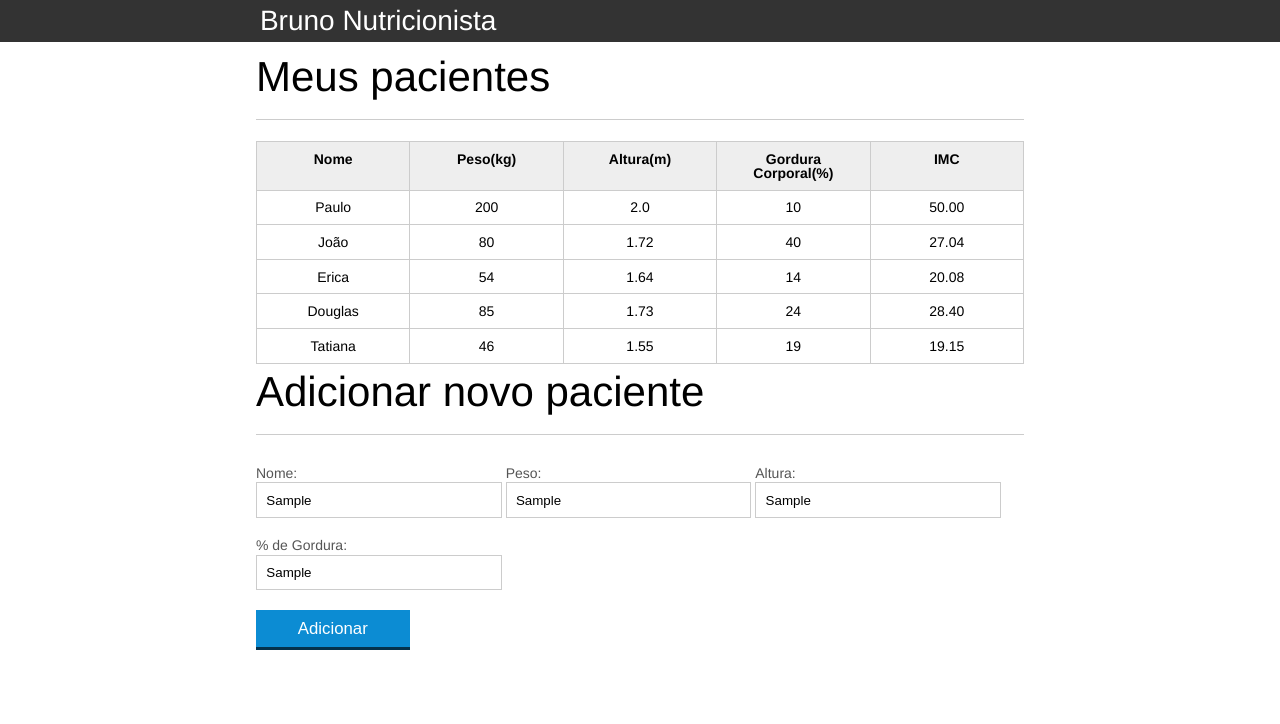
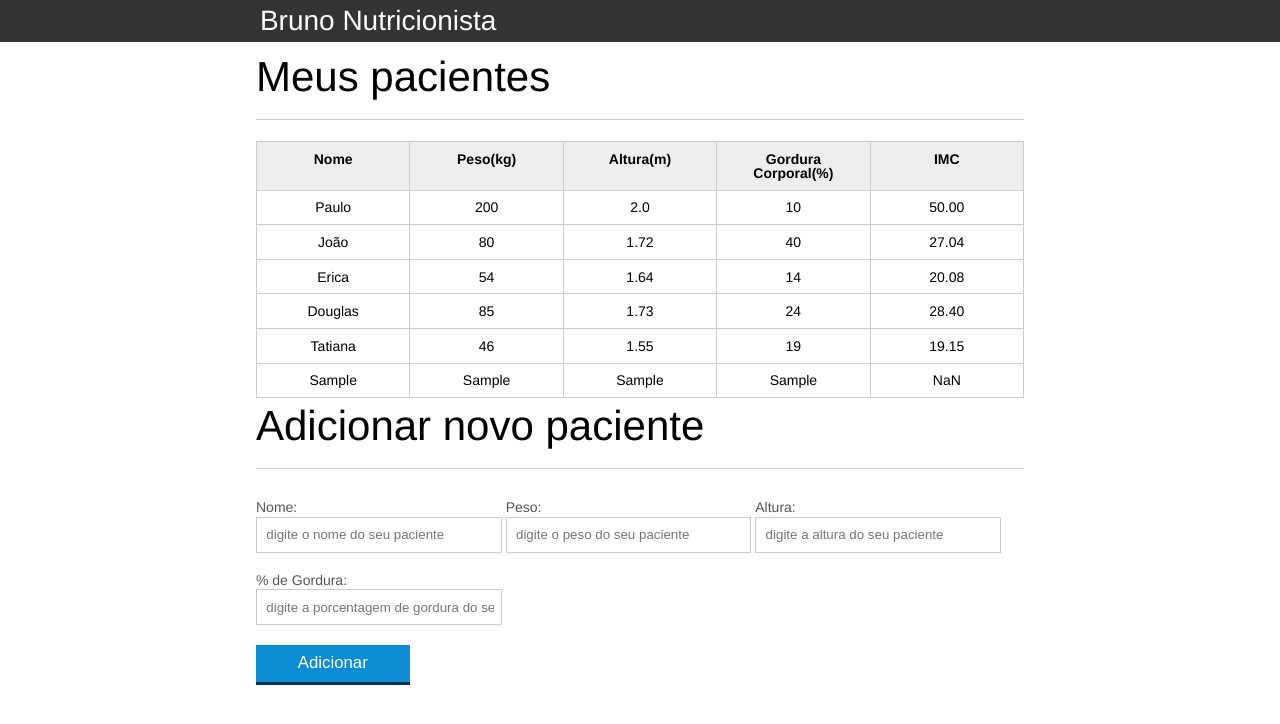
Before and after one commit to brunoamil/projectJS, a plain HTML site: page projectOne/index.html in a window 1280 px wide. Both pictures are taken after typing "Sample", "Sample", "Sample", "Sample" into the empty fields and a click on the button "Adicionar". Drawn offline with Linux system fonts and the light colour scheme.

Commit message:
calculando o imc e adicionando na tabela

```diff
--- a/projectOne/index.html
+++ b/projectOne/index.html
@@ -1,14 +1,13 @@
 <!DOCTYPE html>
 <html lang="pt-br">
   <head>
-		<meta charset="UTF-8">
+    <meta charset="UTF-8" />
     <title>Aparecida Nutrição</title>
-		<link rel="icon" href="favicon.ico" type="image/x-icon">
-		<link rel="stylesheet" type="text/css" href="css/reset.css">
-		<link rel="stylesheet" type="text/css" href="css/index.css">
+    <link rel="icon" href="favicon.ico" type="image/x-icon" />
+    <link rel="stylesheet" type="text/css" href="css/reset.css" />
+    <link rel="stylesheet" type="text/css" href="css/index.css" />
   </head>
   <body>
-
     <header>
       <div class="container">
         <h2 class="titulo">Aparecida Nutrição</h2>
@@ -36,7 +35,7 @@
               <td class="info-imc">0</td>
             </tr>
 
-						<tr class="paciente" >
+            <tr class="paciente">
               <td class="info-nome">João</td>
               <td class="info-peso">80</td>
               <td class="info-altura">1.72</td>
@@ -44,7 +43,7 @@
               <td class="info-imc">0</td>
             </tr>
 
-						<tr class="paciente" >
+            <tr class="paciente">
               <td class="info-nome">Erica</td>
               <td class="info-peso">54</td>
               <td class="info-altura">1.64</td>
@@ -59,7 +58,7 @@
               <td class="info-gordura">24</td>
               <td class="info-imc">0</td>
             </tr>
-						<tr class="paciente" >
+            <tr class="paciente">
               <td class="info-nome">Tatiana</td>
               <td class="info-peso">46</td>
               <td class="info-altura">1.55</td>
@@ -70,29 +69,55 @@
         </table>
         <!-- Adicionando novo paciente -->
         <h2 id="titulo-form">Adicionar novo paciente</h2>
-				<form>
+        <form id="form-adiciona">
           <div class="grupo">
             <label for="nome">Nome:</label>
-						<input id="nome" name="nome" type="text" placeholder="digite o nome do seu paciente" class="campo">
+            <input
+              id="nome"
+              name="nome"
+              type="text"
+              placeholder="digite o nome do seu paciente"
+              class="campo"
+            />
           </div>
           <div class="grupo">
             <label for="peso">Peso:</label>
-						<input id="peso" name="peso" type="text" placeholder="digite o peso do seu paciente" class="campo campo-medio">
+            <input
+              id="peso"
+              name="peso"
+              type="text"
+              placeholder="digite o peso do seu paciente"
+              class="campo campo-medio"
+            />
           </div>
           <div class="grupo">
             <label for="altura">Altura:</label>
-						<input id="altura" name="altura" type="text" placeholder="digite a altura do seu paciente" class="campo campo-medio">
+            <input
+              id="altura"
+              name="altura"
+              type="text"
+              placeholder="digite a altura do seu paciente"
+              class="campo campo-medio"
+            />
           </div>
           <div class="grupo">
             <label for="gordura">% de Gordura:</label>
-						<input id="gordura" type="text" placeholder="digite a porcentagem de gordura do seu paciente" class="campo campo-medio">
+            <input
+              id="gordura"
+              type="text"
+              placeholder="digite a porcentagem de gordura do seu paciente"
+              class="campo campo-medio"
+            />
           </div>
 
-					<button id="adicionar-paciente" class="botao bto-principal">Adicionar</button>
+          <button id="adicionar-paciente" class="botao bto-principal">
+            Adicionar
+          </button>
         </form>
       </section>
     </main>
 
-		<script src="js/principal.js"></script>
+    <script src="js/calcula-imc.js"></script>
+    <script src="js/form.js"></script>
   </body>
 </html>
--- /dev/null
+++ b/projectOne/js/calcula-imc.js
@@ -0,0 +1,48 @@
+var titulo = document.querySelector(".titulo");
+titulo.textContent = "Bruno Nutricionista";
+
+// calculando o IMC
+
+var pacientes = document.querySelectorAll(".paciente");
+
+for (var i = 0; i < pacientes.length; i++) {
+  var paciente = pacientes[i];
+
+  var tdPeso = paciente.querySelector(".info-peso");
+  var peso = tdPeso.textContent;
+
+  var tdAltura = paciente.querySelector(".info-altura");
+  var altura = tdAltura.textContent;
+
+  var tdImc = paciente.querySelector(".info-imc");
+
+  var pesoEhValido = true;
+  var alturaEhValida = true;
+
+  if (peso <= 0 || peso >= 1000) {
+    console.log("Peso invalido");
+    pesoEhValido = false;
+    tdImc.textContent = "peso invalido!";
+    paciente.classList.add("paciente-invalido");
+  }
+
+  if (altura <= 0 || altura >= 3.0) {
+    console.log("Altura invalida");
+    alturaEhValida = false;
+    tdImc.textContent = "altura invalida!";
+    paciente.classList.add("paciente-invalido");
+  }
+
+  if (pesoEhValido && alturaEhValida) {
+    var imc = calculaImc(peso, altura);
+    tdImc.textContent = imc;
+  }
+}
+
+//funcao para calcular o IMC
+function calculaImc(peso, altura) {
+  var imc = 0;
+
+  imc = peso / (altura * altura);
+  return imc.toFixed(2);
+}
--- /dev/null
+++ b/projectOne/js/form.js
@@ -0,0 +1,50 @@
+// Adicionando novo paciente
+var botaoAdicionar = document.querySelector("#adicionar-paciente");
+botaoAdicionar.addEventListener("click", function(event) {
+  event.preventDefault();
+
+  //pegando os dados do form
+  var form = document.querySelector("#form-adiciona");
+  var paciente = obtemPacienteDoFormulario(form);
+
+  var pacienteTr = montaTr(paciente);
+
+  //colocando dentro da tabela
+  var tabela = document.querySelector("#tabela-pacientes");
+  tabela.appendChild(pacienteTr);
+  form.reset();
+});
+
+function obtemPacienteDoFormulario(form) {
+  //criando um objeto
+  var paciente = {
+    nome: form.nome.value,
+    peso: form.peso.value,
+    altura: form.altura.value,
+    gordura: form.gordura.value,
+    imc: calculaImc(form.peso.value, form.altura.value)
+  };
+  return paciente;
+}
+
+function montaTr(paciente) {
+  //criando tr e td
+  var pacienteTr = document.createElement("tr");
+  pacienteTr.classList.add("paciente");
+
+  //colocando dentro o Td dentro do Tr.
+  pacienteTr.appendChild(montaTd(paciente.nome, "info-nome"));
+  pacienteTr.appendChild(montaTd(paciente.peso, "info-peso"));
+  pacienteTr.appendChild(montaTd(paciente.altura, "info-altura"));
+  pacienteTr.appendChild(montaTd(paciente.gordura, "info-gordura"));
+  pacienteTr.appendChild(montaTd(paciente.imc, "info-imc"));
+
+  return pacienteTr;
+}
+
+function montaTd(dado, classe) {
+  var td = document.createElement("td");
+  td.textContent = dado;
+  td.classList.add(classe);
+  return td;
+}
--- a/projectOne/js/principal.js
+++ /dev/null
@@ -1,49 +0,0 @@
-var titulo = document.querySelector(".titulo");
-titulo.textContent = "Bruno Nutricionista";
-
-// calculando o IMC
-
-var pacientes = document.querySelectorAll(".paciente");
-
-for(var i = 0; i < pacientes.length; i++){
-    var paciente = pacientes[i];
-
-    var tdPeso = paciente.querySelector(".info-peso");
-    var peso = tdPeso.textContent;
-
-    var tdAltura = paciente.querySelector(".info-altura");
-    var altura = tdAltura.textContent;
-
-    var tdImc = paciente.querySelector(".info-imc");
-
-    var pesoEhValido = true;
-    var alturaEhValida = true;
-
-    if(peso <= 0 || peso >= 1000) {
-        console.log("Peso invalido");
-        pesoEhValido = false;
-        tdImc.textContent = "peso invalido!";
-        paciente.classList.add("paciente-invalido");
-    }
-
-    if(altura <= 0 || altura >= 3.0) {
-        console.log("Altura invalida");
-        alturaEhValida = false;
-        tdImc.textContent = "altura invalida!";
-        paciente.classList.add("paciente-invalido");
-    }
-
-    if(pesoEhValido && alturaEhValida){
-        var imc = peso / (altura * altura);
-        tdImc.textContent = imc.toFixed(2);
-    }
-
-}
-
-// Adicionando novo paciente
-
-var botaoAdicionar = document.querySelector("#adicionar-paciente");
-botaoAdicionar.addEventListener("click",function(){
-    event.preventDefault();
-    console.log("Oi cliquei no botao");
-});
```
Lines whose indentation alone changed are shown as unchanged.
